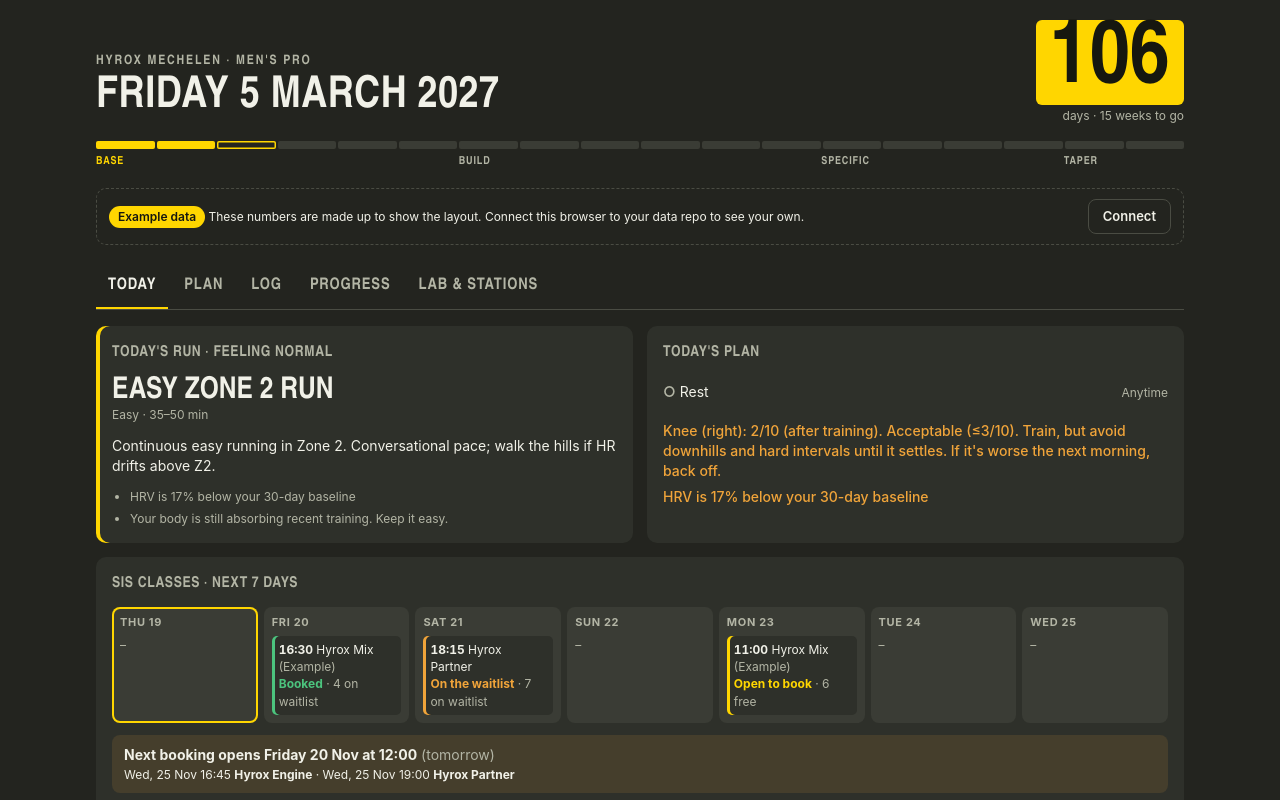
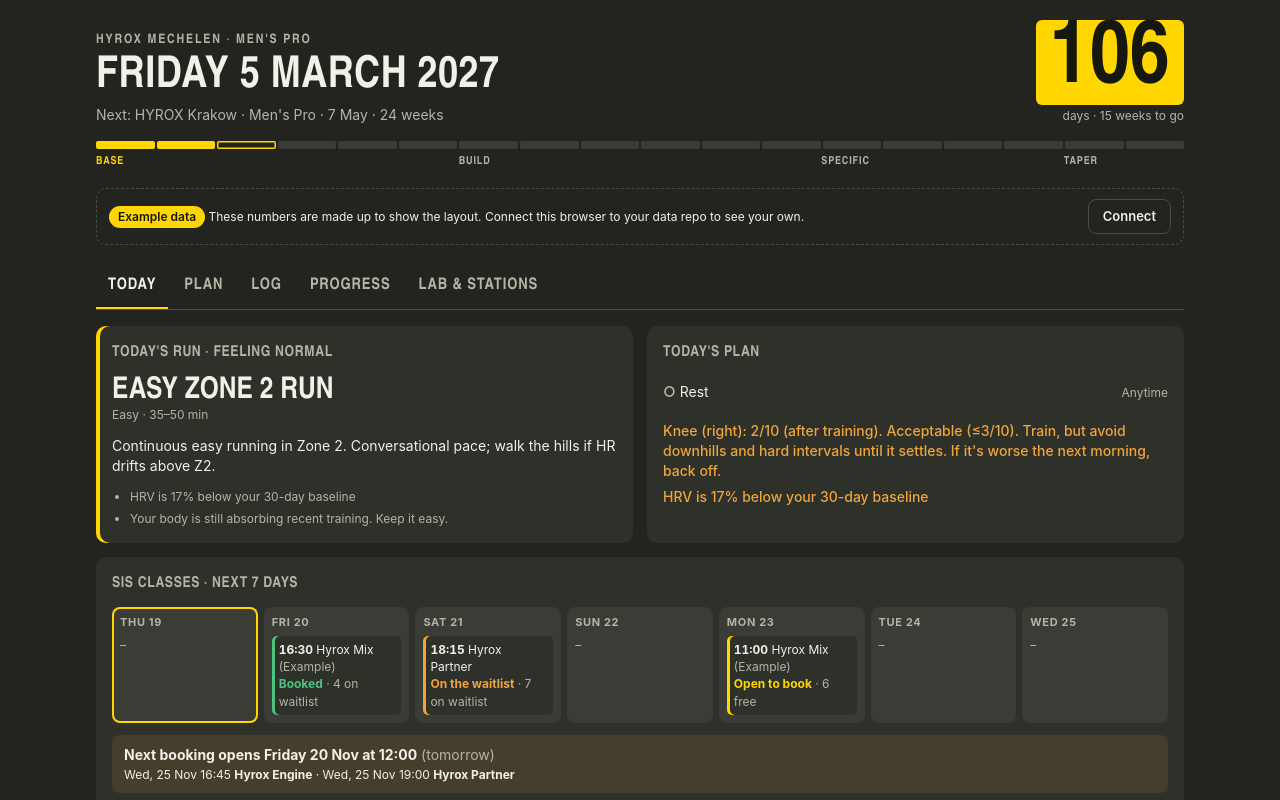
Before and after one commit to ebygd/hyrox-dashboard, a plain HTML site: page index.html in a window 1280 px wide. Shown: the top 800 px of the page. Drawn offline with Linux system fonts and the light colour scheme; a web font is replaced by a local one.

Commit message:
Show next race (HYROX Krakow) under the main race countdown
Co-Authored-By: Claude Opus 5.5 <noreply@anthropic.com>
Claude-Session: https://claude.ai/code/session_01AxURAG2JHkMF2gd3wcSfmf

```diff
--- a/index.html
+++ b/index.html
@@ -332,7 +332,8 @@ function renderHero() {
   $("#hero").innerHTML = `
     <div><div class="eyebrow">${esc(r.name)}</div>
       <h1>${D(r.date).toLocaleDateString("en-GB", { weekday: "long", day: "numeric", month: "long", year: "numeric" })}</h1>
-      <div class="status">${esc(r.status || "")}</div></div>
+      <div class="status">${esc(r.status || "")}</div>
+      ${r.next ? `<div class="status next">Next: ${esc(r.next.name)} · ${D(r.next.date).toLocaleDateString("en-GB", { day: "numeric", month: "short" })} · ${r.next.daysLeft < 14 ? `${r.next.daysLeft} days` : `${Math.floor(r.next.daysLeft / 7)} weeks`}</div>` : ""}</div>
     <div class="count"><b class="num">${r.daysLeft}</b><span>days · ${Math.floor(r.daysLeft / 7)} weeks to go</span></div>
     ${r.totalWeeks > 1 ? `<div class="weekbar" aria-label="${esc(r.status || "")}"><div class="weeks">${weeks}</div><div class="phases">${phases}</div></div>` : ""}`;
   void total;
@@ -701,7 +702,8 @@ function sample() {
     schema: 2, exportedAt: new Date(Date.now() - 2 * 3600000).toISOString(),
     race: { name: "HYROX Mechelen · Men's Pro", date: "2027-03-05T10:40:00Z", daysLeft: Math.round((+new Date("2027-03-05") - +today) / dayMs),
       prepStart: "2026-11-02T00:00:00Z", totalWeeks: 18, currentWeek: Math.max(0, Math.floor((+today - +new Date("2026-11-02")) / (7 * dayMs))),
-      status: null, phases: [{ name: "Base", firstWeek: 0, weeks: 6 }, { name: "Build", firstWeek: 6, weeks: 6 }, { name: "Specific", firstWeek: 12, weeks: 4 }, { name: "Taper", firstWeek: 16, weeks: 2 }] },
+      status: null, phases: [{ name: "Base", firstWeek: 0, weeks: 6 }, { name: "Build", firstWeek: 6, weeks: 6 }, { name: "Specific", firstWeek: 12, weeks: 4 }, { name: "Taper", firstWeek: 16, weeks: 2 }],
+      next: { name: "HYROX Krakow · Men's Pro", date: "2027-05-07T10:00:00Z", daysLeft: Math.round((+new Date("2027-05-07") - +today) / dayMs) } },
     today: { feeling: "Normal", warnings: ["HRV is 17% below your 30-day baseline"],
       suggestion: { id: "easy_z2", name: "Easy Zone 2 run", intensity: "Easy", duration: "35–50 min", structure: "Continuous easy running in Zone 2. Conversational pace; walk the hills if HR drifts above Z2.",
         purpose: "Builds the aerobic base.", reasons: ["HRV is 17% below your 30-day baseline", "Your body is still absorbing recent training. Keep it easy."] },
```
